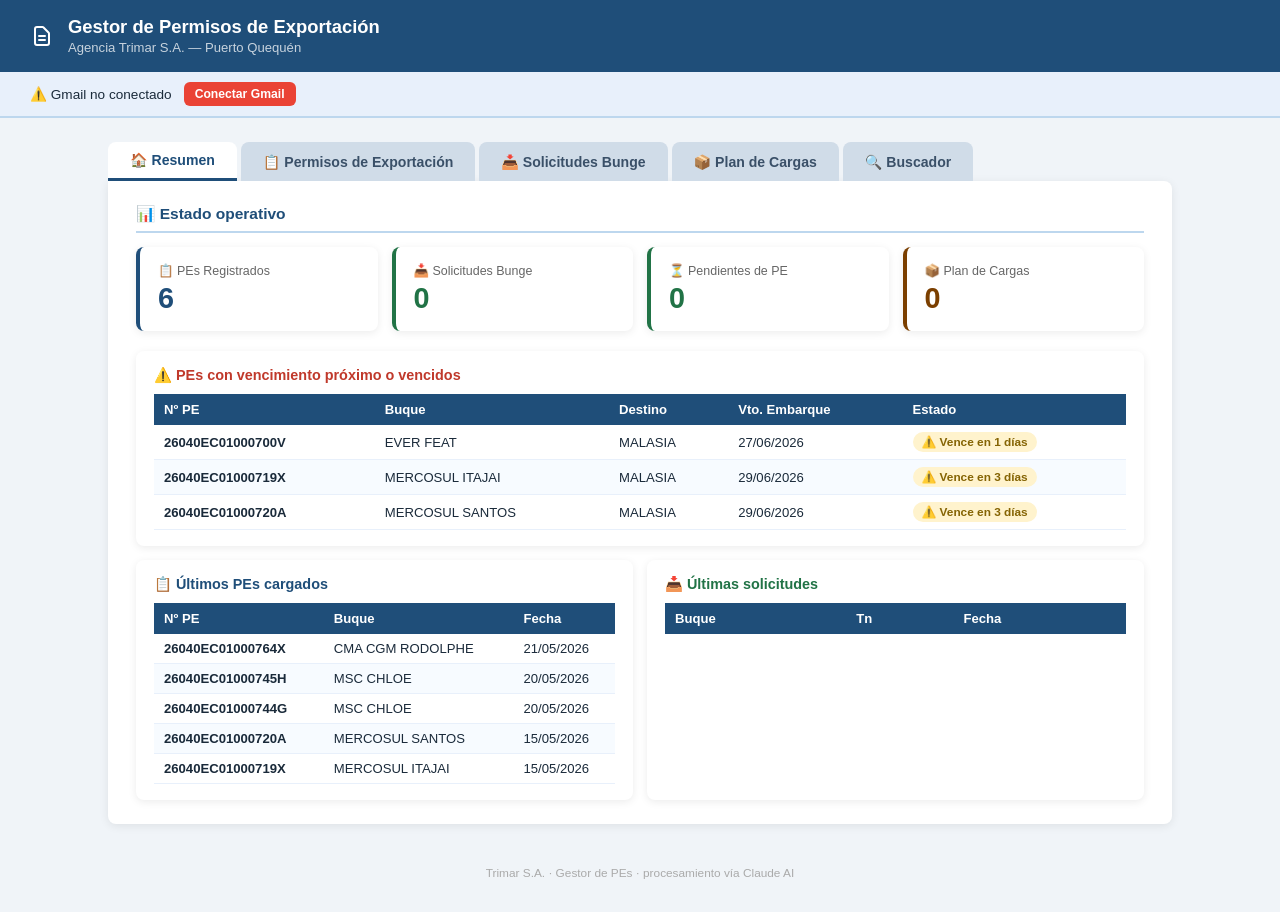
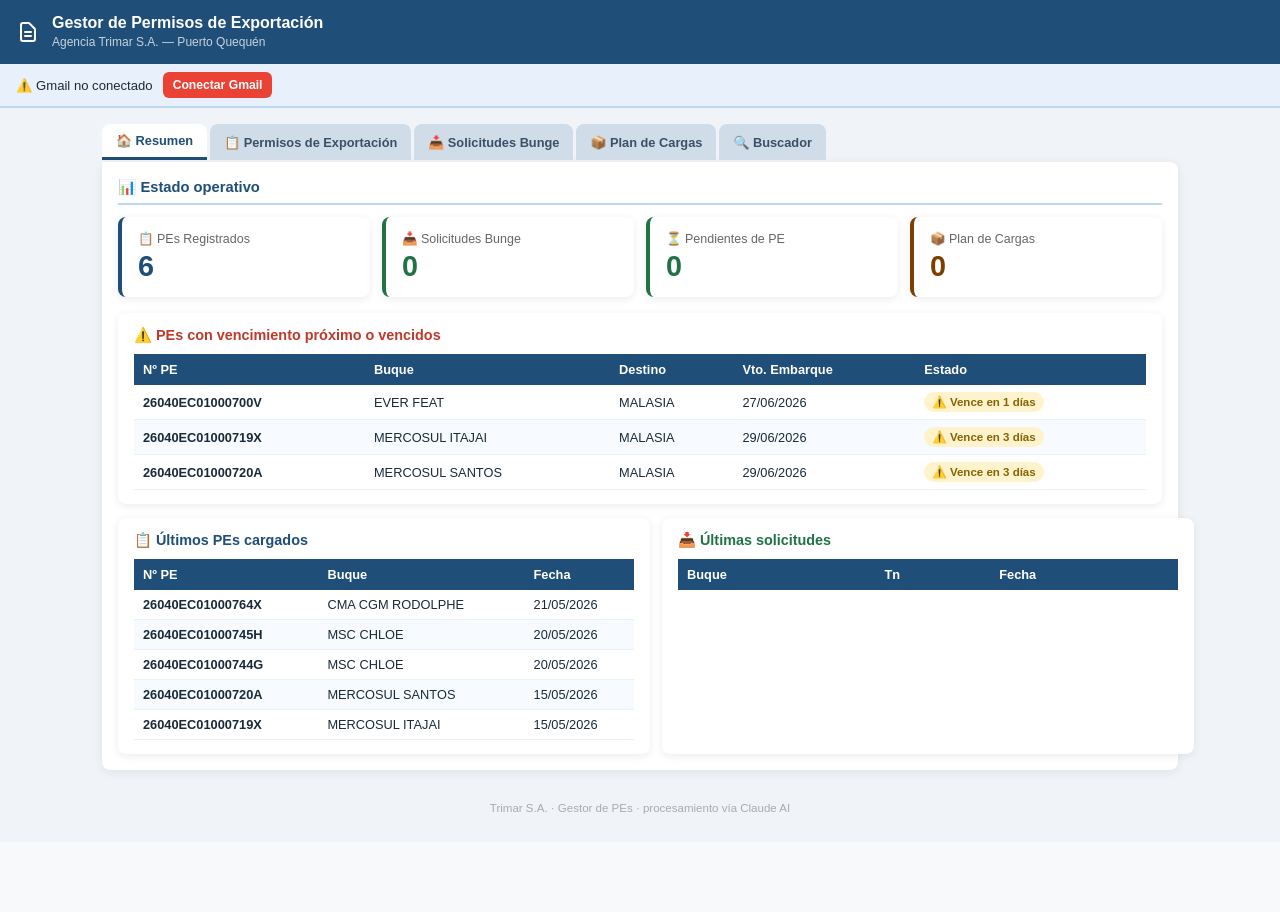
Before and after one commit to facuzubillaga-hub/pes-trimar, a Flask app: page / in a window 1280 px wide. After the commit the page ends 814 px from the top, so only its background shows below. Run offline with Flask 3, Linux system fonts and the light colour scheme; data comes from the database, SQL or seed files in the repository; data that the repository does not hold is empty.

Commit message:
Update index.html

```diff
--- a/templates/index.html
+++ b/templates/index.html
@@ -7,60 +7,74 @@
 <style>
   *{box-sizing:border-box;margin:0;padding:0}
   body{font-family:Arial,sans-serif;background:#f0f4f8;color:#1a2a3a;min-height:100vh}
-  header{background:#1F4E79;color:white;padding:16px 30px;display:flex;align-items:center;gap:14px;box-shadow:0 2px 8px rgba(0,0,0,0.2)}
-  header h1{font-size:1.15rem;font-weight:700}
-  header span{font-size:0.82rem;opacity:0.75}
-  .gmail-bar{background:#e8f0fb;border-bottom:2px solid #BDD7EE;padding:10px 30px;display:flex;align-items:center;gap:12px;flex-wrap:wrap;font-size:0.85rem}
+  header{background:#1F4E79;color:white;padding:14px 16px;display:flex;align-items:center;gap:12px;box-shadow:0 2px 8px rgba(0,0,0,0.2)}
+  header h1{font-size:1rem;font-weight:700}
+  header span{font-size:0.75rem;opacity:0.75}
+  .gmail-bar{background:#e8f0fb;border-bottom:2px solid #BDD7EE;padding:8px 16px;display:flex;align-items:center;gap:10px;flex-wrap:wrap;font-size:0.82rem}
   .gmail-bar strong{color:#1F4E79}
-  .container{max-width:1100px;margin:24px auto;padding:0 18px}
-  .tabs{display:flex;gap:4px;flex-wrap:wrap}
-  .tab-btn{padding:10px 22px;border-radius:8px 8px 0 0;border:none;cursor:pointer;font-size:0.88rem;font-weight:600;background:#d0dce8;color:#3a5068;transition:all 0.15s}
+  .container{max-width:1100px;margin:16px auto;padding:0 12px}
+  .tabs{display:flex;gap:3px;flex-wrap:wrap;overflow-x:auto;-webkit-overflow-scrolling:touch;padding-bottom:2px}
+  .tab-btn{padding:9px 14px;border-radius:8px 8px 0 0;border:none;cursor:pointer;font-size:0.8rem;font-weight:600;background:#d0dce8;color:#3a5068;transition:all 0.15s;white-space:nowrap}
   .tab-btn.active{background:white;color:#1F4E79;border-bottom:3px solid #1F4E79}
   .tab-content{display:none}.tab-content.active{display:block}
-  .card{background:white;border-radius:0 8px 8px 8px;box-shadow:0 2px 10px rgba(0,0,0,0.08);padding:24px 28px;margin-bottom:18px}
-  .card-inner{background:white;border-radius:8px;box-shadow:0 2px 10px rgba(0,0,0,0.08);padding:24px 28px;margin-bottom:18px}
-  .card h2,.card-inner h2{font-size:0.97rem;color:#1F4E79;margin-bottom:14px;border-bottom:2px solid #BDD7EE;padding-bottom:8px}
-  .drop-zone{border:2px dashed #BDD7EE;border-radius:8px;padding:32px 18px;text-align:center;cursor:pointer;transition:all 0.2s;background:#f7fbff}
+  .card{background:white;border-radius:0 8px 8px 8px;box-shadow:0 2px 10px rgba(0,0,0,0.08);padding:16px;margin-bottom:14px}
+  .card-inner{background:white;border-radius:8px;box-shadow:0 2px 10px rgba(0,0,0,0.08);padding:16px;margin-bottom:14px}
+  .card h2,.card-inner h2{font-size:0.92rem;color:#1F4E79;margin-bottom:12px;border-bottom:2px solid #BDD7EE;padding-bottom:7px}
+  .drop-zone{border:2px dashed #BDD7EE;border-radius:8px;padding:24px 14px;text-align:center;cursor:pointer;transition:all 0.2s;background:#f7fbff}
   .drop-zone:hover,.drop-zone.drag-over{border-color:#1F4E79;background:#e8f0fb}
-  .drop-zone p{color:#555;font-size:0.88rem}.drop-zone p strong{color:#1F4E79}
-  .btn{display:inline-flex;align-items:center;gap:7px;padding:9px 18px;border-radius:6px;font-size:0.86rem;font-weight:600;border:none;cursor:pointer;transition:all 0.15s;text-decoration:none}
+  .drop-zone p{color:#555;font-size:0.85rem}.drop-zone p strong{color:#1F4E79}
+  .btn{display:inline-flex;align-items:center;gap:6px;padding:9px 14px;border-radius:6px;font-size:0.84rem;font-weight:600;border:none;cursor:pointer;transition:all 0.15s;text-decoration:none;touch-action:manipulation}
   .btn-primary{background:#1F4E79;color:white}.btn-primary:hover{background:#163a5f}
   .btn-success{background:#217346;color:white}.btn-success:hover{background:#185a36}
   .btn-outline{background:white;color:#1F4E79;border:2px solid #1F4E79}.btn-outline:hover{background:#e8f0fb}
   .btn-gmail{background:#EA4335;color:white}.btn-gmail:hover{background:#c5372c}
   .btn-danger{background:#c0392b;color:white}.btn-danger:hover{background:#a93226}
   .btn:disabled{opacity:0.5;cursor:not-allowed}
-  .btn-sm{padding:5px 11px;font-size:0.76rem}
-  .loader{display:none;text-align:center;padding:26px}
-  .spinner{width:36px;height:36px;border:4px solid #BDD7EE;border-top-color:#1F4E79;border-radius:50%;animation:spin 0.8s linear infinite;margin:0 auto 10px}
+  .btn-sm{padding:6px 10px;font-size:0.76rem}
+  .loader{display:none;text-align:center;padding:24px}
+  .spinner{width:34px;height:34px;border:4px solid #BDD7EE;border-top-color:#1F4E79;border-radius:50%;animation:spin 0.8s linear infinite;margin:0 auto 10px}
   @keyframes spin{to{transform:rotate(360deg)}}
   .preview-section{display:none}
-  .preview-grid{display:grid;grid-template-columns:1fr 1fr;gap:10px 20px;margin-bottom:16px}
+  .preview-grid{display:grid;grid-template-columns:1fr 1fr;gap:10px 16px;margin-bottom:14px}
+  @media(max-width:600px){.preview-grid{grid-template-columns:1fr}}
   .field-group{display:flex;flex-direction:column;gap:3px}
-  .field-group label{font-size:0.7rem;color:#666;font-weight:700;text-transform:uppercase;letter-spacing:0.4px}
-  .field-group input{border:1px solid #d0d9e3;border-radius:5px;padding:6px 9px;font-size:0.86rem;background:#fafcff;transition:border 0.15s}
+  .field-group label{font-size:0.68rem;color:#666;font-weight:700;text-transform:uppercase;letter-spacing:0.4px}
+  .field-group input{border:1px solid #d0d9e3;border-radius:5px;padding:8px 9px;font-size:0.9rem;background:#fafcff;transition:border 0.15s;-webkit-appearance:none}
   .field-group input:focus{outline:none;border-color:#1F4E79}
   .field-group input.changed{border-color:#e67e22;background:#fff8f0}
-  .alert{padding:10px 14px;border-radius:6px;font-size:0.84rem;margin-bottom:12px;display:flex;align-items:center;gap:8px}
+  .alert{padding:10px 12px;border-radius:6px;font-size:0.82rem;margin-bottom:10px;display:flex;align-items:flex-start;gap:8px}
   .alert-warning{background:#fff3cd;color:#856404;border:1px solid #ffc107}
   .alert-danger{background:#f8d7da;color:#842029;border:1px solid #f5c2c7}
   .alert-success{background:#d1e7dd;color:#0a3622;border:1px solid #a3cfbb}
   .alert-info{background:#cff4fc;color:#055160;border:1px solid #9eeaf9}
-  .actions{display:flex;gap:9px;align-items:center;flex-wrap:wrap;margin-top:6px}
-  table.dt{width:100%;border-collapse:collapse;font-size:0.82rem}
-  table.dt th{background:#1F4E79;color:white;padding:8px 10px;text-align:left;font-weight:600;white-space:nowrap}
-  table.dt td{padding:7px 10px;border-bottom:1px solid #e8f0fb;vertical-align:middle}
+  .actions{display:flex;gap:8px;align-items:center;flex-wrap:wrap;margin-top:6px}
+  /* Responsive tables - scroll on mobile */
+  .table-wrap{overflow-x:auto;-webkit-overflow-scrolling:touch;border-radius:6px}
+  table.dt{width:100%;border-collapse:collapse;font-size:0.8rem;min-width:500px}
+  table.dt th{background:#1F4E79;color:white;padding:8px 9px;text-align:left;font-weight:600;white-space:nowrap}
+  table.dt td{padding:7px 9px;border-bottom:1px solid #e8f0fb;vertical-align:middle}
   table.dt tr:nth-child(even) td{background:#f7fbff}
   table.dt tr:hover td{background:#e8f0fb}
-  .badge{display:inline-block;padding:3px 9px;border-radius:20px;font-size:0.74rem;font-weight:700}
+  .badge{display:inline-block;padding:3px 8px;border-radius:20px;font-size:0.72rem;font-weight:700}
   .badge-ok{background:#d1e7dd;color:#0a3622}
   .badge-pending{background:#fff3cd;color:#856404}
-  .toolbar{display:flex;gap:9px;align-items:center;margin-bottom:12px;flex-wrap:wrap}
-  .divider{width:1px;height:24px;background:#d0d9e3;margin:0 4px}
-  .empty-msg{color:#999;font-style:italic;font-size:0.86rem;padding:10px 0}
-  .gmail-result{margin-top:10px;font-size:0.84rem}
-  .stat-card{background:white;border-radius:8px;padding:16px 18px;box-shadow:0 2px 8px rgba(0,0,0,0.08)}
-  footer{text-align:center;color:#aaa;font-size:0.74rem;padding:18px 0 32px}
+  .toolbar{display:flex;gap:8px;align-items:center;margin-bottom:10px;flex-wrap:wrap}
+  .divider{width:1px;height:22px;background:#d0d9e3;margin:0 3px}
+  .empty-msg{color:#999;font-style:italic;font-size:0.84rem;padding:10px 0;display:block}
+  .gmail-result{margin-top:10px;font-size:0.82rem}
+  .stat-card{background:white;border-radius:8px;padding:14px 16px;box-shadow:0 2px 8px rgba(0,0,0,0.08)}
+  /* Dashboard stats grid */
+  .stats-grid{display:grid;grid-template-columns:repeat(4,1fr);gap:12px;margin-bottom:16px}
+  @media(max-width:700px){.stats-grid{grid-template-columns:repeat(2,1fr)}}
+  @media(max-width:400px){.stats-grid{grid-template-columns:1fr 1fr}}
+  /* Dashboard bottom grid */
+  .dash-bottom{display:grid;grid-template-columns:1fr 1fr;gap:12px}
+  @media(max-width:700px){.dash-bottom{grid-template-columns:1fr}}
+  /* Search input */
+  .search-bar{display:flex;gap:8px;align-items:center;margin-bottom:16px}
+  .search-bar input{flex:1;border:2px solid #BDD7EE;border-radius:6px;padding:10px 12px;font-size:0.9rem;outline:none;min-width:0;-webkit-appearance:none}
+  .search-bar input:focus{border-color:#1F4E79}
+  footer{text-align:center;color:#aaa;font-size:0.72rem;padding:16px 0 28px}
 </style>
 </head>
 <body>
@@ -323,11 +337,11 @@ function loadPEList(){
   fetch('/list').then(r=>r.json()).then(list=>{
     const el=document.getElementById('pe-list');
     if(!list.length){el.innerHTML='<span class="empty-msg">No hay PEs registrados aún</span>';return;}
-    el.innerHTML=`<table class="dt"><thead><tr><th>Nº PE</th><th>Fecha</th><th>Buque</th><th>País Destino</th><th>Booking</th><th></th></tr></thead><tbody>
+    el.innerHTML=`<div class="table-wrap"><table class="dt"><thead><tr><th>Nº PE</th><th>Fecha</th><th>Buque</th><th>País Destino</th><th>Booking</th><th></th></tr></thead><tbody>
       ${list.map(p=>`<tr><td><strong>${p.nro_pe}</strong></td><td>${p.fecha_oficializacion}</td><td>${p.buque}</td><td>${p.pais_destino}</td>
       <td>${p.booking?`<strong style="color:#217346">${p.booking}</strong>`:'<span style="color:#aaa">—</span>'}</td>
       <td><button class="btn btn-danger btn-sm" onclick="deletePE('${p.nro_pe}')">✕</button></td></tr>`).join('')}
-    </tbody></table>`;
+    </tbody></table></div>`;
   });
 }
 
@@ -367,11 +381,11 @@ function loadSolList(){
   fetch('/solicitud/list').then(r=>r.json()).then(list=>{
     const el=document.getElementById('sol-list');
     if(!list.length){el.innerHTML='<span class="empty-msg">No hay solicitudes registradas aún</span>';return;}
-    el.innerHTML=`<table class="dt"><thead><tr><th>Buque</th><th>Destino</th><th>Producto</th><th>Tn</th><th>DJVE</th><th>Booking</th><th>Fecha Sol.</th><th>Estado</th><th></th></tr></thead><tbody>
+    el.innerHTML=`<div class="table-wrap"><table class="dt"><thead><tr><th>Buque</th><th>Destino</th><th>Producto</th><th>Tn</th><th>DJVE</th><th>Booking</th><th>Fecha Sol.</th><th>Estado</th><th></th></tr></thead><tbody>
       ${list.map(s=>`<tr><td>${s.buque||'-'}</td><td>${s.destino||'-'}</td><td>${s.producto||'-'}</td><td>${s.cantidad_tn||'-'}</td><td>${s.djve||'-'}</td><td>${s.booking||'-'}</td><td>${s.fecha_solicitud||'-'}</td>
       <td><span class="badge ${s.tiene_pe?'badge-ok':'badge-pending'}">${s.tiene_pe?'✅ PE Generado':'⏳ Pendiente'}</span></td>
       <td><button class="btn btn-danger btn-sm" onclick="deleteSol(${s.id})">✕</button></td></tr>`).join('')}
-    </tbody></table>`;
+    </tbody></table></div>`;
   });
 }
 
@@ -416,7 +430,7 @@ function loadPlanList(){
   fetch('/plan/list').then(r=>r.json()).then(list=>{
     const el=document.getElementById('plan-list');
     if(!list.length){el.innerHTML='<span class="empty-msg">No hay bookings registrados aún</span>';return;}
-    el.innerHTML=`<table class="dt"><thead><tr><th>Semana</th><th>Buque</th><th>Booking</th><th>Contrato</th><th>Producto</th><th>Cont.</th><th>POD</th><th>Fecha Carga</th><th>ETD</th><th>Solicitud</th><th>PE</th><th></th></tr></thead><tbody>
+    el.innerHTML=`<div class="table-wrap"><table class="dt"><thead><tr><th>Semana</th><th>Buque</th><th>Booking</th><th>Contrato</th><th>Producto</th><th>Cont.</th><th>POD</th><th>Fecha Carga</th><th>ETD</th><th>Solicitud</th><th>PE</th><th></th></tr></thead><tbody>
       ${list.map(r=>`<tr>
         <td>${r.semana||'-'}</td><td>${r.buque||'-'}</td><td><strong>${r.booking||'-'}</strong></td>
         <td>${r.contrato||'-'}</td><td>${r.producto||'-'}</td><td>${r.cantidad_contenedores||'-'}</td>
@@ -425,7 +439,7 @@ function loadPlanList(){
         <td style="text-align:center">${r.tiene_pe?'✅':'—'}</td>
         <td><button class="btn btn-danger btn-sm" onclick="deletePlan(${r.id})">✕</button></td>
       </tr>`).join('')}
-    </tbody></table>`;
+    </tbody></table></div>`;
   });
 }
 
@@ -468,7 +482,7 @@ function loadDashboard(){
   fetch('/dashboard').then(r=>r.json()).then(d=>{
     const el=document.getElementById('dash-content');
     if(!el)return;
-    let html=`<div style="display:grid;grid-template-columns:repeat(4,1fr);gap:14px;margin-bottom:20px">
+    let html=`<div class="stats-grid">
       ${[
         {label:'PEs Registrados',val:d.total_pes,color:'#1F4E79',icon:'📋'},
         {label:'Solicitudes Bunge',val:d.total_sol,color:'#217346',icon:'📥'},
@@ -487,7 +501,7 @@ function loadDashboard(){
         <td><span class="badge" style="${p.dias<0?'background:#f8d7da;color:#842029':'background:#fff3cd;color:#856404'}">${p.dias<0?'⛔ Vencido hace '+Math.abs(p.dias)+' días':'⚠️ Vence en '+p.dias+' días'}</span></td></tr>`).join('')}
         </tbody></table></div>`;
     }
-    html+=`<div style="display:grid;grid-template-columns:1fr 1fr;gap:14px">
+    html+=`<div class="dash-bottom">
       <div class="stat-card"><h3 style="font-size:0.9rem;color:#1F4E79;margin-bottom:10px">📋 Últimos PEs cargados</h3>
         <table class="dt"><thead><tr><th>Nº PE</th><th>Buque</th><th>Fecha</th></tr></thead><tbody>
         ${d.ultimos_pes.map(p=>`<tr><td><strong>${p.nro_pe}</strong></td><td>${p.buque}</td><td>${p.fecha_oficializacion}</td></tr>`).join('')}
```
